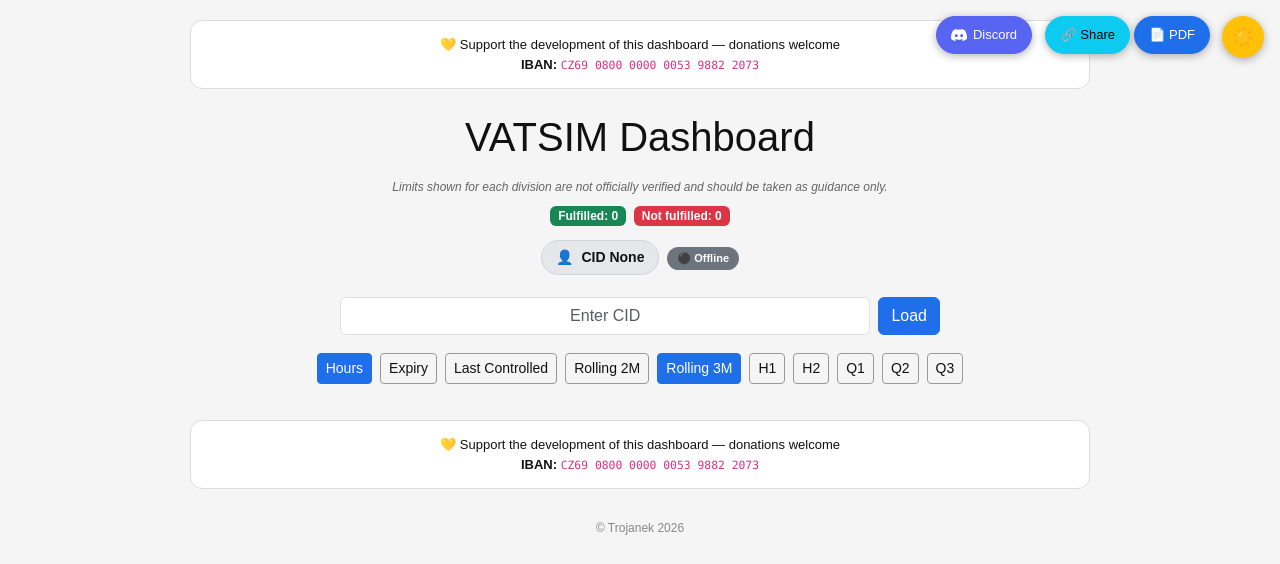
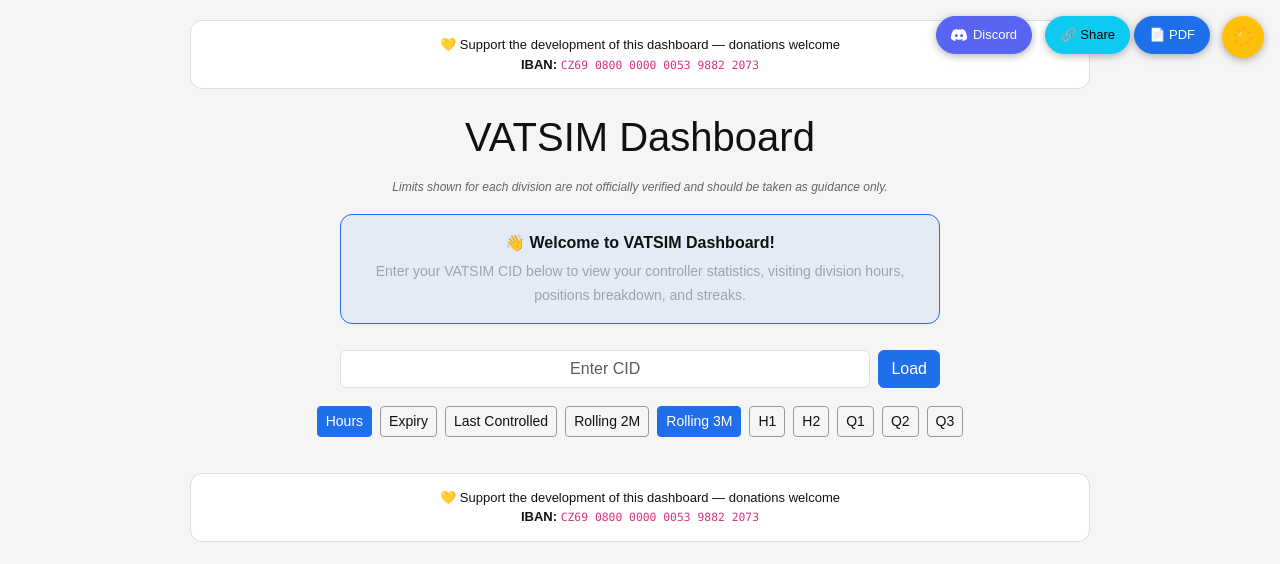
Before and after one commit to angelspetryk-sketch/vatsim-dashboard, a Flask app: page / in a window 1280 px wide. Shown: the top 564 px of the page. Run offline with Flask 3, Linux system fonts and the light colour scheme; some libraries are stand-ins or nearby versions.

Commit message:
Update index.html

```diff
--- a/templates/index.html
+++ b/templates/index.html
@@ -194,6 +194,11 @@ body.light .pos-card{background:#f9fafb;border-color:#e5e7eb;}
     {% if error_message %}
     <div class="alert alert-danger text-center w-100 my-2" role="alert" style="max-width:600px; border-radius:10px; font-weight:bold;">
         ⚠️ {{ error_message }}{% if request.args.get('cid') and error_message == "Invalid CID" %} ({{ request.args.get('cid') }}){% endif %}
+    </div>
+    {% elif not request.args.get('cid') %}
+    <div class="card-dark w-100 my-2 text-center" style="max-width:600px; padding:16px; border-radius:12px; background:rgba(31,111,235,0.08); border-color:#1f6feb;">
+        <div style="font-size:16px; font-weight:bold; margin-bottom:4px;">👋 Welcome to VATSIM Dashboard!</div>
+        <small style="color:#9ca3af;">Enter your VATSIM CID below to view your controller statistics, visiting division hours, positions breakdown, and streaks.</small>
     </div>
     {% else %}
     <div class="d-flex gap-2">
```
